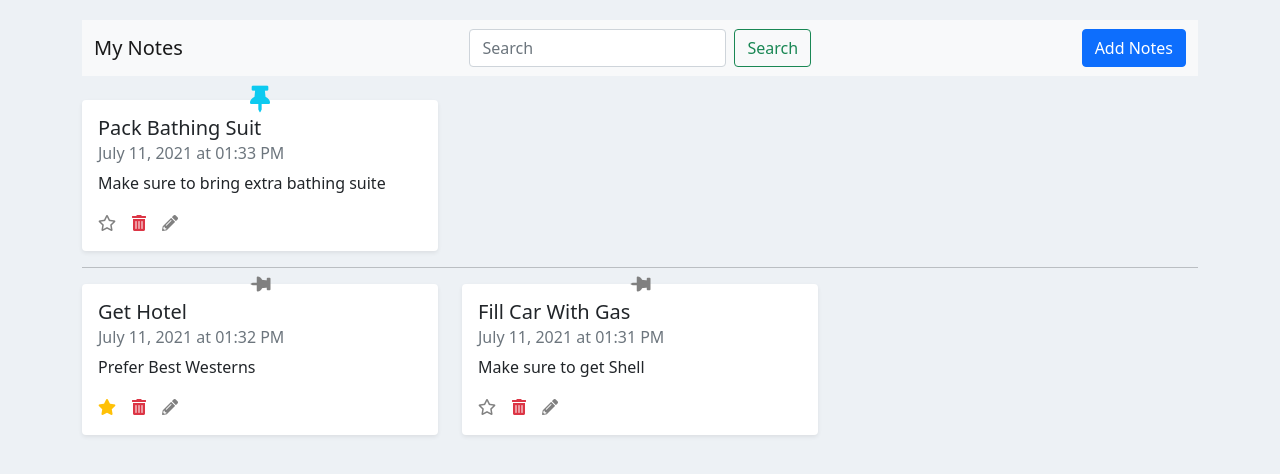
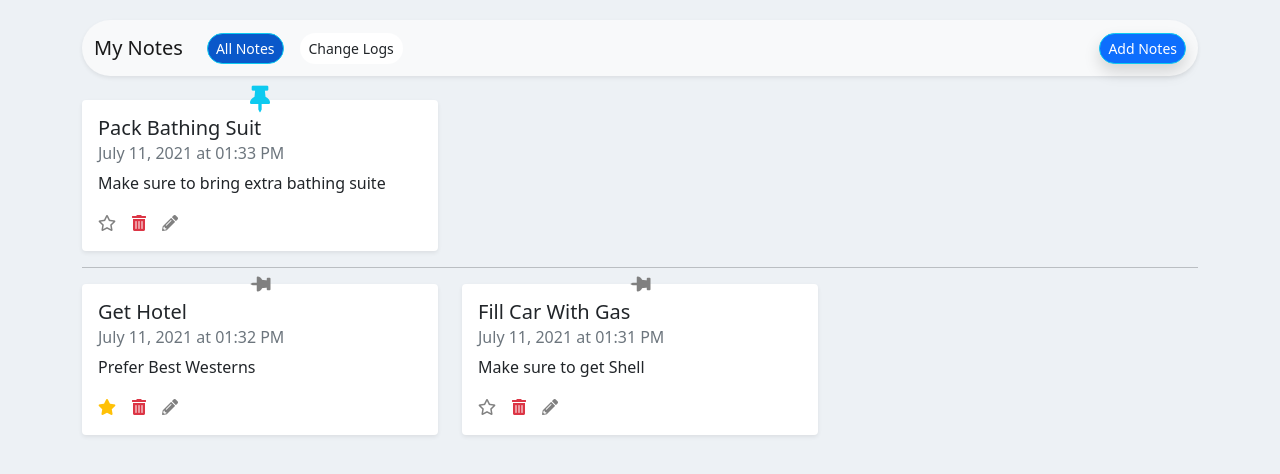
Before and after one commit to DennisPitallano/note-app-reactjs, a Next.js app: page / in a window 1280 px wide. Shown: the top 474 px of the page. Built offline with nearby package versions, Linux system fonts and the light colour scheme.

Commit message:
added note logs entity and log tab menu

```diff
--- a/components/App.js
+++ b/components/App.js
@@ -1,9 +1,11 @@
 import useNotes from "../hooks/useNotes";
 import NoteList from "./NoteList";
 import Menu from "./Menu";
-import { createContext } from "react";
+import { createContext,useState } from "react";
 import useNotesModal from "../hooks/useNotesModal";
 import LoaderPlaceHolder from "./Loader";
+import NoteChangeLogs from "./NoteChangeLogs";
+
 
 export const NotesContext = createContext({
   notesData: [],
@@ -28,6 +30,7 @@ export const NotesModalContext = createContext({
 function App() {
   const contextValue = useNotes();
   const contextValueNoteModal = useNotesModal();
+  const [currentTab,setCurrentTab] = useState("notes"); //["notes","logs"]
   if (contextValue.notesDataError) {
     return <div className="container">error:{notesDataError}</div>;
   }
@@ -41,8 +44,9 @@ function App() {
     <div className="container">
       <NotesContext.Provider value={contextValue}>
         <NotesModalContext.Provider value={contextValueNoteModal}>
-          <Menu />
-          <NoteList />
+          <Menu currentTab={currentTab} setCurrentTab={setCurrentTab} />
+          {currentTab==="notes" && <NoteList />}
+          {currentTab ==="logs" && <NoteChangeLogs />}
         </NotesModalContext.Provider>
       </NotesContext.Provider>
     </div>
--- a/components/Menu.js
+++ b/components/Menu.js
@@ -1,9 +1,13 @@
 import { NotesModalContext } from "./App";
 import { useContext } from "react";
 
-function Menu() {
-  const { setModalNoteId, setModalNoteTitle, setModalNoteDescription, setModalShow } =
-    useContext(NotesModalContext);
+function Menu({ currentTab, setCurrentTab }) {
+  const {
+    setModalNoteId,
+    setModalNoteTitle,
+    setModalNoteDescription,
+    setModalShow,
+  } = useContext(NotesModalContext);
 
   function createNoteFn() {
     setModalNoteId(0);
@@ -11,31 +15,67 @@ function Menu() {
     setModalNoteDescription("");
     setModalShow(true);
   }
-  return (
-    <nav className="navbar navbar-light bg-light">
-      <div className="container-fluid ">
-        <a className="navbar-brand">My Notes</a>
-        <form className="d-flex">
-          <input
-            className="form-control me-2"
-            type="search"
-            placeholder="Search"
-            aria-label="Search"
-          />
-          <button className="btn btn-outline-success" type="submit">
-            Search
-          </button>
-        </form>
+
+  function TabItem({ tabValue, tabText }) {
+    const tabClass = tabValue ===currentTab
+      ? "btn btn-sm btn-primary mx-2 rounded-pill  rounded border border-info active"
+      : "btn btn-sm bg-body mx-2 rounded-pill  ";
+    return (
+      <li className="nav-item">
+        <a
+          className={tabClass}
+          aria-current="page"
+          href="#"
+          onClick={()=>{
+            setCurrentTab(tabValue);
+          }}>
+          {tabText}
+        </a>
+      </li>
+    );
+  }
+
+  function AddNoteButton() {
+    return (
+      <div className="d-flex">
         <button
-          className="btn btn-primary"
+          className="btn btn-sm btn-primary rounded-pill shadow  rounded border border-info"
           type="button"
           onClick={createNoteFn}
         >
           Add Notes
         </button>
       </div>
-    </nav>
+    );
+  }
+  return (
+    <>
+      <nav className="navbar navbar-expand-lg navbar-light bg-light rounded-pill shadow-sm">
+        <div className="container-fluid">
+          <a className="navbar-brand" href="#">
+            My Notes
+          </a>
+          <button
+            className="navbar-toggler"
+            type="button"
+            data-bs-toggle="collapse"
+            data-bs-target="#navbarSupportedContent"
+            aria-controls="navbarSupportedContent"
+            aria-expanded="false"
+            aria-label="Toggle navigation"
+          >
+            <span className="navbar-toggler-icon"></span>
+          </button>
+          <div className="collapse navbar-collapse" id="navbarSupportedContent">
+            <ul className="navbar-nav me-auto mb-2 mb-lg-0">
+              <TabItem tabValue="notes" tabText="All Notes" />
+              <TabItem tabValue="logs" tabText="Change Logs" />
+            </ul>
+            {currentTab === "notes" && <AddNoteButton />}
+          </div>
+        </div>
+      </nav>
+    </>
   );
 }
-
 export default Menu;
--- /dev/null
+++ b/components/NoteChangeLogs.js
@@ -0,0 +1,10 @@
+
+function NoteChangeLogs(params) {
+
+    return (
+        <div>Note Change logs </div>
+    );
+
+}
+
+export default NoteChangeLogs;
--- /dev/null
+++ b/data/noteChangeLogs.json
@@ -0,0 +1,8 @@
+[
+  {
+    "id": "f7338409-f79c-43ed-b6b2-409cdef46e46",
+    "noteId": "1",
+    "operation": "CREATE",
+    "changeDate": "2021-06-29T14:03:52.939Z"
+  }
+]
--- /dev/null
+++ b/hooks/entityMethods/useEntityNoteChangeLogs.js
@@ -0,0 +1,21 @@
+import noteChangeLogs from "../../data/noteChangeLogs.json";
+import { v4 as uuidv4 } from "uuid";
+import useGeneralizedCrudMethod from "../useGeneralizedCrudMethod";
+
+function useEntityNoteChangeLogs() {
+    const { data, error, createRecord } =
+    useGeneralizedCrudMethod(noteChangeLogs);
+
+    function createNoteChangeLogsEntity(noteId,operation) {
+        createRecord({
+            id: uuidv4(),
+            noteId,
+            operation,
+            changeDate: new Date().toISOString(),
+          });
+    }
+
+    return {data,error, createNoteChangeLogsEntity};
+}
+
+export default useEntityNoteChangeLogs;
--- a/hooks/entityMethods/useEntityNotes.js
+++ b/hooks/entityMethods/useEntityNotes.js
@@ -7,13 +7,15 @@ function useEntityNotes() {
     useGeneralizedCrudMethod(notes);
 
   function createNoteEntity(title, description) {
+    const noteId = uuidv4();
     const newNote = {
-      id: uuidv4(),
+      id: noteId,
       title,
       description,
       createDate: new Date().toISOString(),
     };
     createRecord(newNote);
+    return noteId;
   }
 
   function updateNoteEntity(id, title, description) {
--- a/hooks/useNotes.js
+++ b/hooks/useNotes.js
@@ -1,5 +1,6 @@
 import useEntityNotes from "./entityMethods/useEntityNotes";
 import useEntityNoteAttributes from "./entityMethods/useEntityNoteAttributes";
+import useEntityNoteChangeLogs from "./entityMethods/useEntityNoteChangeLogs";
 
 function useNotes() {
   const {
@@ -15,13 +16,21 @@ function useNotes() {
     updateNoteAttributesEntity,
     deleteNoteAttributesEntity,
   } = useEntityNoteAttributes();
+  const {
+    data:noteChangeLogsData,
+    error:noteChageLogsDataError,
+    createNoteChangeLogsEntity
+  }= useEntityNoteChangeLogs();
+
 
   function createNote(title, description) {
-    createNoteEntity(title, description);
+    const noteId = createNoteEntity(title, description);
+    createNoteChangeLogsEntity(noteId,"CREATE");
   }
   function updateNote(id, title, description, pinned, important) {
     updateNoteEntity(id, title, description);
     updateNoteAttributesEntity(id,pinned,important);
+    createNoteChangeLogsEntity(id,"UPDATE");
   }
   function deleteNote(id) {
     deleteNoteEntity(id);
@@ -33,6 +42,8 @@ function useNotes() {
     notesDataError,
     noteAttributesData,
     noteAttributesDataError,
+    noteChangeLogsData,
+    noteChageLogsDataError,
     createNote,
     updateNote,
     deleteNote,
```
